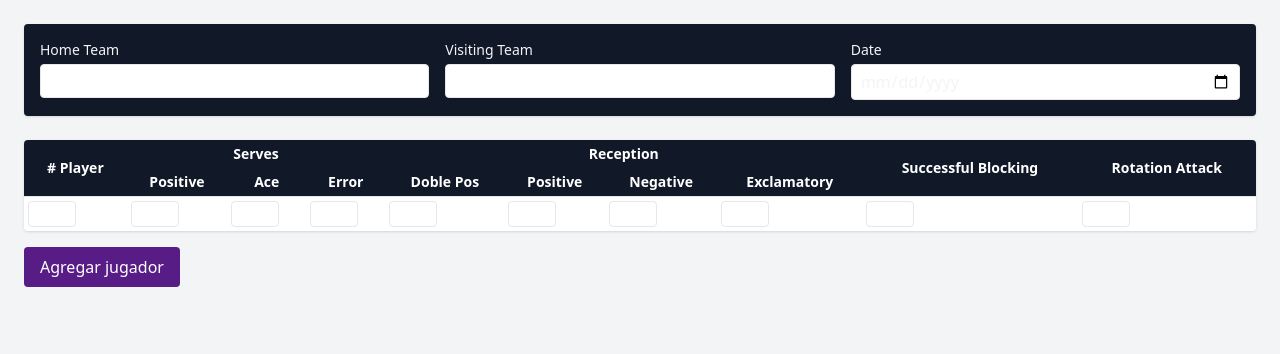
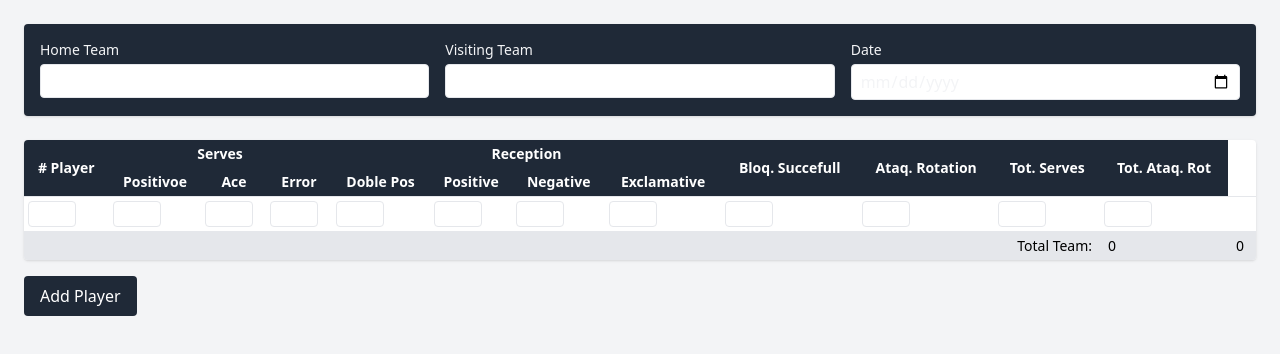
Before and after one commit to FernandoGrabobi/Panel-de-an-lisis-de-estad-sticas-de-v-ley, a website: page src/main/teamAnalysis.html in a window 1280 px wide. Drawn offline with nearby package versions, Linux system fonts and the light colour scheme.

Commit message:
Correcion en tabla team analysis

```diff
--- a/src/main/teamAnalysis.html
+++ b/src/main/teamAnalysis.html
@@ -10,8 +10,8 @@
 </head>
 <body class="bg-gray-100 p-6">
 
-  <!-- 1) match data -->
-  <form id="match-info" class="grid grid-cols-3 gap-4 mb-6 bg-gray-900 p-4 rounded shadow text-gray-100">
+   <!-- 1) Datos del partido -->
+   <form id="match-info" class="grid grid-cols-3 gap-4 mb-6 bg-gray-800 p-4 rounded shadow text-gray-100">
     <div>
       <label class="block text-sm font-medium">Home Team</label>
       <input name="home" type="text" class="mt-1 block w-full border rounded px-2 py-1"/>
@@ -26,39 +26,49 @@
     </div>
   </form>
 
-  <!-- 2) editable table -->
+  <!-- 2) Tabla editable -->
   <div class="overflow-x-auto bg-white rounded shadow">
     <table id="team-table" class="min-w-full divide-y divide-gray-200 text-sm">
-      <thead class=" bg-gray-900 text-white">
+      <thead class="bg-gray-800 text-white">
         <tr>
           <th rowspan="2" class="px-2 py-1"># Player</th>
           <th colspan="3" class="px-2 py-1">Serves</th>
           <th colspan="4" class="px-2 py-1">Reception</th>
-          <th rowspan="2" class="px-2 py-1">Successful Blocking</th>
-          <th rowspan="2" class="px-2 py-1">Rotation Attack</th>
+          <th rowspan="2" class="px-2 py-1">Bloq. Succefull</th>
+          <th rowspan="2" class="px-2 py-1">Ataq. Rotation</th>
+          <th rowspan="2" class="px-2 py-1">Tot. Serves</th>
+          <th rowspan="2" class="px-2 py-1">Tot. Ataq. Rot</th>
         </tr>
         <tr>
-          <th class="px-2 py-1">Positive</th>
+          <th class="px-2 py-1">Positivoe</th>
           <th class="px-2 py-1">Ace</th>
           <th class="px-2 py-1">Error</th>
           <th class="px-2 py-1">Doble Pos</th>
           <th class="px-2 py-1">Positive</th>
           <th class="px-2 py-1">Negative</th>
-          <th class="px-2 py-1">Exclamatory</th>
+          <th class="px-2 py-1">Exclamative</th>
         </tr>
       </thead>
       <tbody class="bg-white divide-y divide-gray-100">
-        <!-- Here the lines will go-->
+        <!-- Filas dinámicas -->
       </tbody>
+      <tfoot class="bg-gray-200 font-medium">
+        <tr>
+          <td class="px-2 py-1 text-right" colspan="11">Total Team:</td>
+          <td class="px-2 py-1"><span id="team-total-saques">0</span></td>
+          <td class="px-2 py-1"><span id="team-total-ataq">0</span></td>
+        </tr>
+      </tfoot>
     </table>
   </div>
 
-  <!-- 3) button to add rows -->
+  <!-- 3) Botón para añadir filas -->
   <div class="mt-4">
     <button id="add-row"
-      class="px-4 py-2 bg-purple-900 text-white rounded hover:bg-purple-950">
-      Agregar jugador
+      class="px-4 py-2 bg-gray-800 text-white rounded hover:bg-purple-950">
+      Add Player
     </button>
   </div>
+
 </body>
 </html>
--- a/src/scripts/team-stats.js
+++ b/src/scripts/team-stats.js
@@ -1,54 +1,72 @@
-// team-stats.js
+// Espera a que cargue el DOM
 document.addEventListener('DOMContentLoaded', () => {
   const tbody = document.querySelector('#team-table tbody');
   const btnAdd = document.getElementById('add-row');
+  const teamTotalSaques = document.getElementById('team-total-saques');
+  const teamTotalAtq = document.getElementById('team-total-ataq');
 
-    // función que crea una fila con inputs
+  // Función para recalcular totales de una fila y actualizar footer
+  function updateRowAndFooter(row) {
+    const toNum = el => Number(el.value) || 0;
+
+    // Saques
+    const pos = toNum(row.querySelector('input[name="saquePos"]'));
+    const ace = toNum(row.querySelector('input[name="ace"]'));
+    const err = toNum(row.querySelector('input[name="saqueErr"]'));
+    const totalSaques = pos + ace + err;
+    row.querySelector('input[name="totalSaques"]').value = totalSaques;
+
+    // Rotación (fila)
+    const rot = toNum(row.querySelector('input[name="ataqRot"]'));
+    row.querySelector('input[name="totalAtq"]').value = rot;
+
+    // Totales de equipo (footer)
+    let sumSa = 0, sumAtq = 0;
+    tbody.querySelectorAll('input[name="totalSaques"]').forEach(i => sumSa += toNum(i));
+    tbody.querySelectorAll('input[name="ataqRot"]').forEach(i => sumAtq += toNum(i));
+
+    teamTotalSaques.textContent = sumSa;
+    teamTotalAtq.textContent = sumAtq;
+  }
+
+  // Crea una fila con inputs y bindings
   function addRow() {
     const tr = document.createElement('tr');
     tr.innerHTML = `
       <td class="px-1 py-1">
         <input type="number" name="num" min="1" class="w-12 border rounded px-1 py-0.5"/>
       </td>
-        <td class="px-1 py-1">
-          <input type="number" name="saquePos" class="w-12 border rounded px-1 py-0.5"/>
-        </td>
-        <td class="px-1 py-1">
-          <input type="number" name="ace" class="w-12 border rounded px-1 py-0.5"/>
-        </td>
-        <td class="px-1 py-1">
-          <input type="number" name="saqueErr" class="w-12 border rounded px-1 py-0.5"/>
-        </td>
-        <td class="px-1 py-1">
-          <input type="number" name="recDoblePos" class="w-12 border rounded px-1 py-0.5"/>
-        </td>
-        <td class="px-1 py-1">
-          <input type="number" name="recPos" class="w-12 border rounded px-1 py-0.5"/>
-        </td>
-        <td class="px-1 py-1">
-          <input type="number" name="recNeg" class="w-12 border rounded px-1 py-0.5"/>
-        </td>
-        <td class="px-1 py-1">
-          <input type="number" name="recExcl" class="w-12 border rounded px-1 py-0.5"/>
-        </td>
-        <td class="px-1 py-1">
-          <input type="number" name="bloqEx" class="w-12 border rounded px-1 py-0.5"/>
-        </td>
-        <td class="px-1 py-1">
-          <input type="number" name="ataqRot" class="w-12 border rounded px-1 py-0.5"/>
-        </td>
+      <td class="px-1 py-1"><input type="number" name="saquePos" class="w-12 border rounded px-1 py-0.5"/></td>
+      <td class="px-1 py-1"><input type="number" name="ace" class="w-12 border rounded px-1 py-0.5"/></td>
+      <td class="px-1 py-1"><input type="number" name="saqueErr" class="w-12 border rounded px-1 py-0.5"/></td>
+      <td class="px-1 py-1"><input type="number" name="recDoblePos" class="w-12 border rounded px-1 py-0.5"/></td>
+      <td class="px-1 py-1"><input type="number" name="recPos" class="w-12 border rounded px-1 py-0.5"/></td>
+      <td class="px-1 py-1"><input type="number" name="recNeg" class="w-12 border rounded px-1 py-0.5"/></td>
+      <td class="px-1 py-1"><input type="number" name="recExcl" class="w-12 border rounded px-1 py-0.5"/></td>
+      <td class="px-1 py-1"><input type="number" name="bloqEx" class="w-12 border rounded px-1 py-0.5"/></td>
+      <td class="px-1 py-1"><input type="number" name="ataqRot" class="w-12 border rounded px-1 py-0.5"/></td>
+      <td class="px-1 py-1"><input type="number" name="totalSaques" class="w-12 border rounded px-1 py-0.5" readonly/></td>
+      <td class="px-1 py-1"><input type="number" name="totalAtq" class="w-12 border rounded px-1 py-0.5" readonly/></td>
     `;
+
+    // Binding inputs excepto totales
+    tr.querySelectorAll('input[type="number"]').forEach(input => {
+      if (!['totalSaques', 'totalAtq'].includes(input.name)) {
+        input.addEventListener('input', () => updateRowAndFooter(tr));
+      }
+    });
+
     tbody.appendChild(tr);
+    return tr;
   }
 
-    // Agrega una fila inicial
+  // Añade fila inicial
   addRow();
 
-    // Agregar más filas al click
+  // Botón para agregar más
   btnAdd.addEventListener('click', e => {
     e.preventDefault();
-      addRow();
-      // opcional: hacer scroll a la nueva fila
-      tbody.lastElementChild.scrollIntoView({ behavior: 'smooth' });
+    const newRow = addRow();
+    newRow.scrollIntoView({ behavior: 'smooth' });
   });
 });
```
Also changed, not shown: src/output.css. Lines whose indentation alone changed are shown as unchanged.
